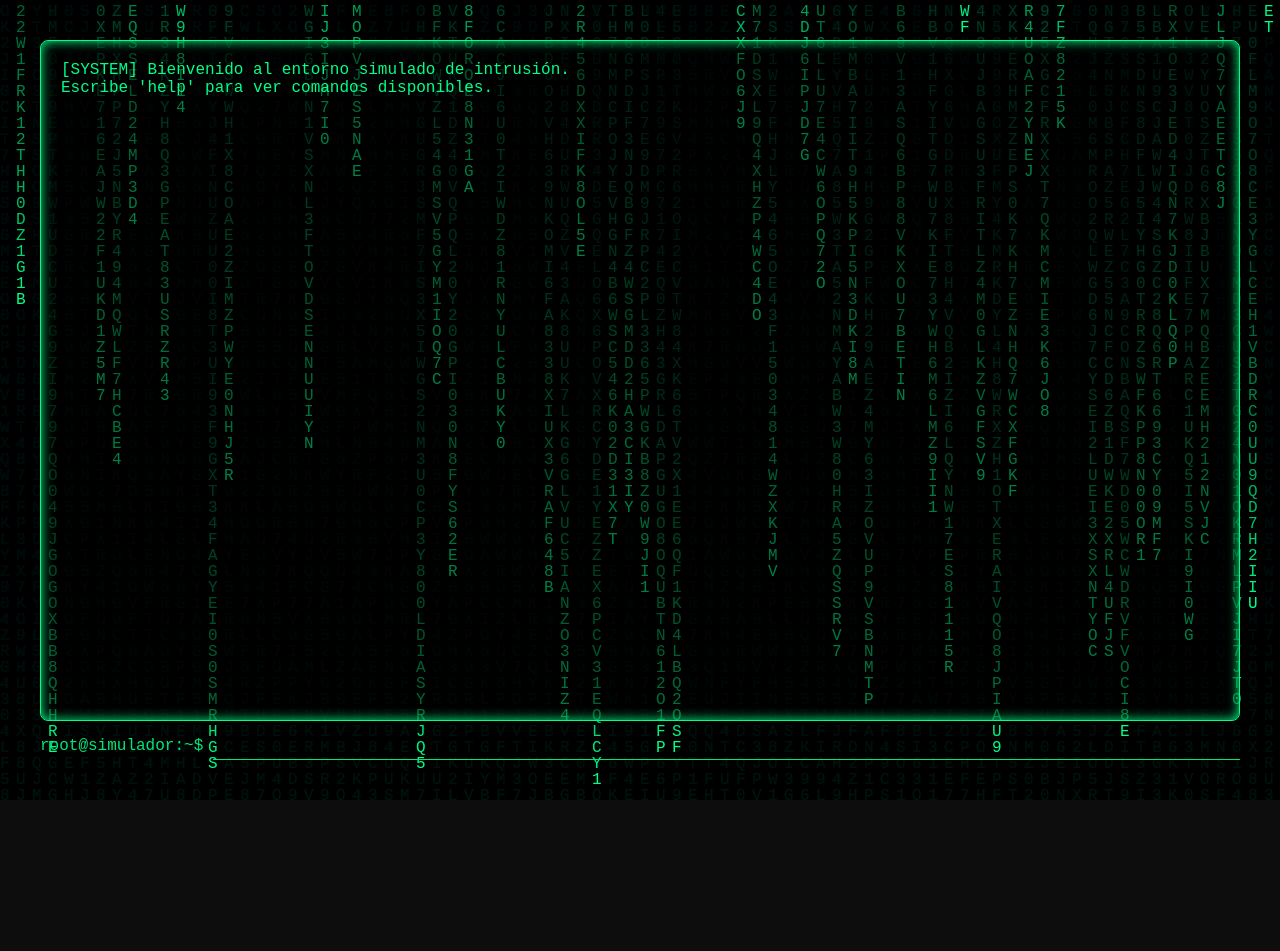
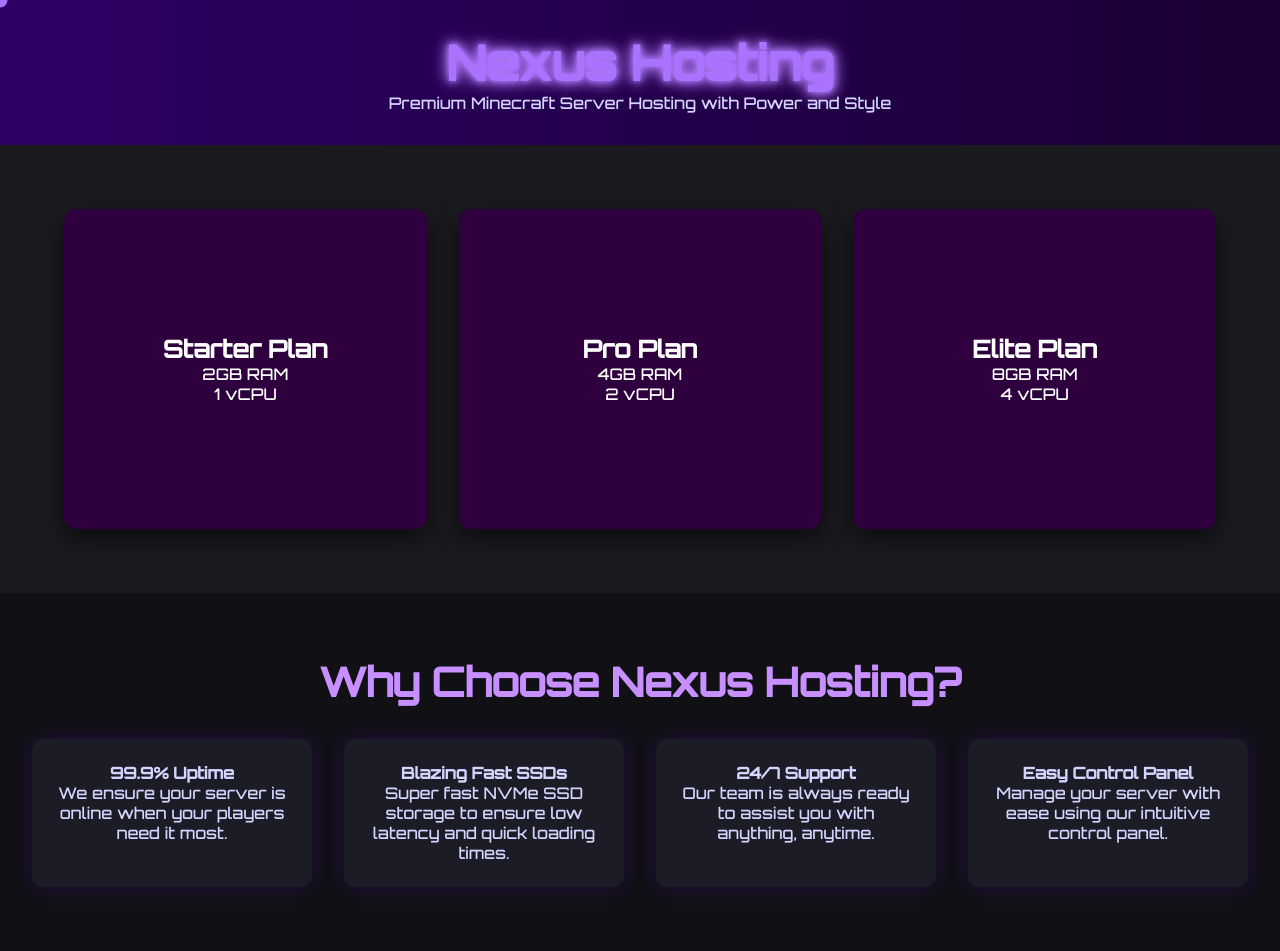
Before and after one commit to santii-otr/webtest, a plain HTML site: page index.html in a window 1280 px wide. Before the commit the page ends 800 px from the top, so only its background shows below. Drawn offline with Linux system fonts and the light colour scheme.

Commit message:
Actualizar index.html

```diff
--- a/index.html
+++ b/index.html
@@ -1,180 +1,260 @@
-<!DOCTYPE html>
-<html lang="es">
+<!DOCTYPE html><html lang="en">
 <head>
-  <meta charset="UTF-8">
-  <title>Simulador Hacker</title>
-  <meta name="viewport" content="width=device-width, initial-scale=1.0">
+  <meta charset="UTF-8" />
+  <meta name="viewport" content="width=device-width, initial-scale=1.0" />
+  <title>Nexus Hosting</title>
+  <link href="https://fonts.googleapis.com/css2?family=Orbitron:wght@500&display=swap" rel="stylesheet">
   <style>
-    * { box-sizing: border-box; }
-    body {
+    * {
+      box-sizing: border-box;
       margin: 0;
-      background-color: #0d0d0d;
-      color: #00ff88;
-      font-family: 'Fira Code', monospace;
-      font-size: 16px;
-      overflow: hidden;
+      padding: 0;
+    }body {
+  font-family: 'Orbitron', sans-serif;
+  background: linear-gradient(to bottom, #0b0b0d 0%, #140018 100%);
+  color: #d4d4ff;
+  overflow-x: hidden;
+  scroll-behavior: smooth;
+  cursor: none;
 }
-    #matrix {
+
+header {
+  padding: 2rem;
+  text-align: center;
+  background: linear-gradient(to right, #2d0066, #1a0033);
+  box-shadow: 0 4px 20px rgba(128, 0, 255, 0.4);
+  animation: fadeIn 1s ease-in-out;
+}
+
+header h1 {
+  font-size: 3rem;
+  color: #a973ff;
+  animation: glow 3s ease-in-out infinite alternate;
+}
+
+@keyframes glow {
+  from {
+    text-shadow: 0 0 5px #a973ff, 0 0 10px #a973ff, 0 0 15px #a973ff;
+  }
+  to {
+    text-shadow: 0 0 10px #cc99ff, 0 0 20px #cc99ff, 0 0 30px #cc99ff;
+  }
+}
+
+@keyframes fadeInUp {
+  from {
+    transform: translateY(40px);
+    opacity: 0;
+  }
+  to {
+    transform: translateY(0);
+    opacity: 1;
+  }
+}
+
+@keyframes fadeIn {
+  from {
+    opacity: 0;
+  }
+  to {
+    opacity: 1;
+  }
+}
+
+.plans-section {
+  display: grid;
+  grid-template-columns: repeat(auto-fit, minmax(280px, 1fr));
+  gap: 2rem;
+  padding: 4rem;
+  background-color: #1a1a1f;
+}
+
+.plan-card {
+  perspective: 1000px;
+  animation: fadeInUp 1s ease forwards;
+}
+
+.plan-inner {
+  position: relative;
+  width: 100%;
+  height: 320px;
+  transition: transform 0.8s ease;
+  transform-style: preserve-3d;
+}
+
+.plan-card:hover .plan-inner {
+  transform: rotateY(180deg);
+}
+
+.plan-front, .plan-back {
+  position: absolute;
+  width: 100%;
+  height: 100%;
+  backface-visibility: hidden;
+  border-radius: 12px;
+  box-shadow: 0 10px 25px rgba(0,0,0,0.5);
+  padding: 1.5rem;
+  display: flex;
+  flex-direction: column;
+  justify-content: center;
+  align-items: center;
+}
+
+.plan-front {
+  background: #2e003e;
+  color: #fff;
+  transform: rotateY(0deg);
+}
+
+.plan-back {
+  background: #470063;
+  color: #fff;
+  transform: rotateY(180deg);
+}
+
+.plan-back button {
+  margin-top: 1rem;
+  padding: 0.5rem 1.2rem;
+  border: none;
+  border-radius: 6px;
+  background: #a973ff;
+  color: #000;
+  font-weight: bold;
+  cursor: pointer;
+  transition: background 0.3s;
+}
+
+.plan-back button:hover {
+  background: #d4b3ff;
+}
+
+.why-choose-us {
+  padding: 4rem 2rem;
+  background: #101015;
+  text-align: center;
+  animation: fadeIn 1.5s ease-in-out;
+}
+
+.why-choose-us h2 {
+  font-size: 2.5rem;
+  margin-bottom: 2rem;
+  color: #c78fff;
+}
+
+.reasons {
+  display: flex;
+  flex-wrap: wrap;
+  justify-content: center;
+  gap: 2rem;
+}
+
+.reason {
+  flex: 1 1 250px;
+  background: #1c1c26;
+  padding: 1.5rem;
+  border-radius: 12px;
+  box-shadow: 0 0 20px rgba(128, 0, 255, 0.2);
+  transition: transform 0.3s ease;
+  animation: fadeInUp 1s ease forwards;
+}
+
+.reason:hover {
+  transform: translateY(-10px);
+}
+
+/* Custom Cursor */
+.cursor {
   position: fixed;
   top: 0;
   left: 0;
-      width: 100vw;
-      height: 100vh;
-      z-index: 0;
+  width: 15px;
+  height: 15px;
+  background: #a973ff;
+  border-radius: 50%;
+  pointer-events: none;
+  transform: translate(-50%, -50%);
+  transition: transform 0.1s ease;
+  z-index: 9999;
 }
-    #console {
-      position: absolute;
-      top: 0;
-      left: 0;
-      z-index: 1;
-      padding: 40px;
-      width: 100%;
-      height: 100%;
-      display: flex;
-      flex-direction: column;
-    }
-    #output {
-      flex-grow: 1;
-      white-space: pre-wrap;
-      overflow-y: auto;
-      background-color: rgba(0,0,0,0.5);
-      padding: 20px;
-      border: 1px solid #00ff88;
-      border-radius: 8px;
-      margin-bottom: 10px;
-      box-shadow: 0 0 12px #00ff88 inset;
-    }
-    #input-line {
-      display: flex;
-      align-items: center;
-    }
-    #prompt {
-      margin-right: 10px;
-      color: #00e676;
-    }
-    #commandInput {
-      background: none;
-      border: none;
-      border-bottom: 1px solid #00ff88;
-      color: #00ff88;
-      font-family: inherit;
-      font-size: 16px;
-      padding: 5px;
-      flex: 1;
-      outline: none;
-      transition: border-color 0.3s;
-    }
-    #commandInput:focus {
-      border-color: #00e676;
-    }
-    ::selection {
-      background: #005f3f;
-      color: #00ff88;
-    }
+
   </style>
 </head>
 <body>
-<canvas id="matrix"></canvas>
-<div id="console">
-  <div id="output">[SYSTEM] Bienvenido al entorno simulado de intrusión.
-Escribe 'help' para ver comandos disponibles.
+  <div class="cursor" id="cursor"></div>
+  <header>
+    <h1>Nexus Hosting</h1>
+    <p>Premium Minecraft Server Hosting with Power and Style</p>
+  </header>  <section class="plans-section">
+    <div class="plan-card">
+      <div class="plan-inner">
+        <div class="plan-front">
+          <h2>Starter Plan</h2>
+          <p>2GB RAM</p>
+          <p>1 vCPU</p>
         </div>
-  <div id="input-line">
-    <span id="prompt">root@simulador:~$</span>
-    <input type="text" id="commandInput" autofocus />
+        <div class="plan-back">
+          <h3>Starter</h3>
+          <p>Perfect for small survival worlds</p>
+          <p>2GB RAM, 1 vCPU, 10GB SSD</p>
+          <button>Buy Now</button>
         </div>
       </div>
-<audio id="typeSound" src="https://www.soundjay.com/typing/sounds/typing-5.mp3" preload="auto"></audio>
-<script>
-  const canvas = document.getElementById("matrix");
-  const ctx = canvas.getContext("2d");
-  canvas.width = window.innerWidth;
-  canvas.height = window.innerHeight;
-  const letters = "ABCDEFGHIJKLMNOPQRSTUVWXYZ0123456789";
-  const fontSize = 16;
-  const columns = canvas.width / fontSize;
-  const drops = Array.from({ length: columns }).fill(1);
-  function drawMatrix() {
-    ctx.fillStyle = "rgba(13, 13, 13, 0.05)";
-    ctx.fillRect(0, 0, canvas.width, canvas.height);
-    ctx.fillStyle = "#00ff88";
-    ctx.font = fontSize + "px monospace";
-    for (let i = 0; i < drops.length; i++) {
-      const text = letters.charAt(Math.floor(Math.random() * letters.length));
-      ctx.fillText(text, i * fontSize, drops[i] * fontSize);
-      if (drops[i] * fontSize > canvas.height && Math.random() > 0.975) drops[i] = 0;
-      drops[i]++;
-    }
-  }
-  setInterval(drawMatrix, 50);
-
-  const commandInput = document.getElementById("commandInput");
-  const output = document.getElementById("output");
-  const sound = document.getElementById("typeSound");
-
-  let score = 0;
-  let level = 1;
-
-  const commands = {
-    help: "[COMANDOS DISPONIBLES]\n - connect\n - login\n - scan\n - exploit\n - download\n - status\n - next\n - exit",
-    connect: () => {
-      score += 5;
-      return "[INFO] Conectando al servidor remoto... OK (Score +5)";
-    },
-    login: () => {
-      score += 10;
-      return "[INFO] Usuario root autenticado exitosamente (Score +10)";
-    },
-    scan: () => {
-      score += 7;
-      return "[INFO] Escaneando red local...\nPuertos abiertos: 22 (SSH), 80 (HTTP), 443 (HTTPS) (Score +7)";
-    },
-    exploit: () => {
-      score += 15;
-      return "[EXPLOIT] Vulnerabilidad detectada en puerto 80\n[EXPLOIT] Inyección realizada con éxito (Score +15)";
-    },
-    download: () => {
-      score += 20;
-      return "[TRANSFER] Descargando archivos confidenciales... Completado (Score +20)";
-    },
-    status: () => {
-      return `[STATUS] Nivel: ${level} | Puntos: ${score}`;
-    },
-    next: () => {
-      if (score >= level * 50) {
-        level++;
-        return `[LEVEL UP] Avanzas al nivel ${level}. Nuevos objetivos disponibles.`;
-      } else {
-        return `[ERROR] Necesitas al menos ${level * 50} puntos para subir al siguiente nivel.`;
-      }
-    },
-    exit: () => {
-      return "[SISTEMA] Cerrando sesión. Adiós.";
-    }
-  };
-
-  commandInput.addEventListener("keydown", function(e) {
-    if (e.key === "Enter") {
-      const cmd = commandInput.value.trim();
-      sound.currentTime = 0;
-      sound.play();
-      output.textContent += `\nroot@simulador:~$ ${cmd}\n`;
-      if (commands[cmd]) {
-        const result = typeof commands[cmd] === 'function' ? commands[cmd]() : commands[cmd];
-        output.textContent += result + "\n";
-        if (cmd === "exit") commandInput.disabled = true;
-      } else {
-        output.textContent += `Comando no reconocido: ${cmd}\n`;
-      }
-      output.scrollTop = output.scrollHeight;
-      commandInput.value = "";
-    }
+    </div>
+    <div class="plan-card">
+      <div class="plan-inner">
+        <div class="plan-front">
+          <h2>Pro Plan</h2>
+          <p>4GB RAM</p>
+          <p>2 vCPU</p>
+        </div>
+        <div class="plan-back">
+          <h3>Pro</h3>
+          <p>Ideal for medium-size servers</p>
+          <p>4GB RAM, 2 vCPU, 25GB SSD</p>
+          <button>Buy Now</button>
+        </div>
+      </div>
+    </div>
+    <div class="plan-card">
+      <div class="plan-inner">
+        <div class="plan-front">
+          <h2>Elite Plan</h2>
+          <p>8GB RAM</p>
+          <p>4 vCPU</p>
+        </div>
+        <div class="plan-back">
+          <h3>Elite</h3>
+          <p>For large servers or modded packs</p>
+          <p>8GB RAM, 4 vCPU, 50GB SSD</p>
+          <button>Buy Now</button>
+        </div>
+      </div>
+    </div>
+  </section>  <section class="why-choose-us">
+    <h2>Why Choose Nexus Hosting?</h2>
+    <div class="reasons">
+      <div class="reason">
+        <h4>99.9% Uptime</h4>
+        <p>We ensure your server is online when your players need it most.</p>
+      </div>
+      <div class="reason">
+        <h4>Blazing Fast SSDs</h4>
+        <p>Super fast NVMe SSD storage to ensure low latency and quick loading times.</p>
+      </div>
+      <div class="reason">
+        <h4>24/7 Support</h4>
+        <p>Our team is always ready to assist you with anything, anytime.</p>
+      </div>
+      <div class="reason">
+        <h4>Easy Control Panel</h4>
+        <p>Manage your server with ease using our intuitive control panel.</p>
+      </div>
+    </div>
+  </section>  <script>
+    const cursor = document.getElementById("cursor");
+    document.addEventListener("mousemove", e => {
+      cursor.style.top = `${e.clientY}px`;
+      cursor.style.left = `${e.clientX}px`;
     });
-
-  window.addEventListener("resize", () => {
-    canvas.width = window.innerWidth;
-    canvas.height = window.innerHeight;
-  });
-</script>
-</body>
+  </script></body>
 </html>
```
Lines whose indentation alone changed are shown as unchanged.
